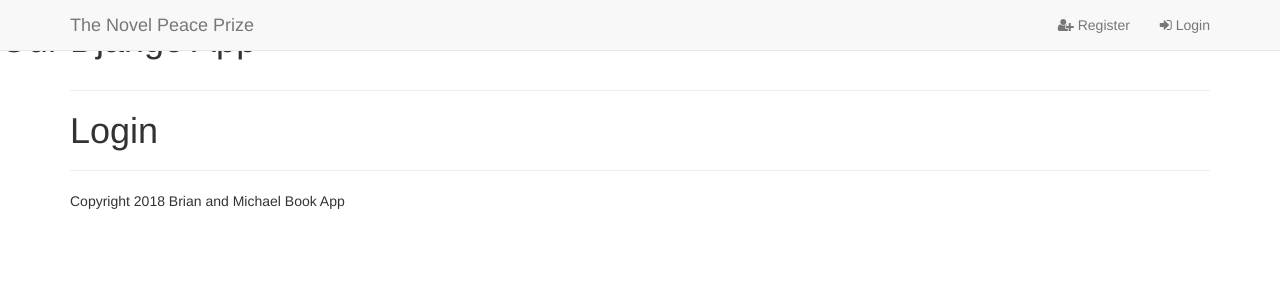
After one commit to mparkcode/django-books, a Django app: page /accounts/login in a window 1280 px wide. The commit adds this page. Shown: the top 300 px of the page. Run offline with Django 3.2, Linux system fonts and the light colour scheme; some libraries are stand-ins or nearby versions.

Commit message:
Added Login and register html pages

```diff
--- /dev/null
+++ b/accounts/templates/accounts/login.html
@@ -0,0 +1,5 @@
+{% extends 'base.html'%}
+
+{% block content%}
+<h1>Login</h1>
+{% endblock content %}
--- /dev/null
+++ b/accounts/templates/accounts/register.html
@@ -0,0 +1,5 @@
+{% extends 'base.html'%}
+
+{% block content%}
+<h1>Register</h1>
+{% endblock content %}
--- /dev/null
+++ b/accounts/urls.py
@@ -0,0 +1,9 @@
+
+from django.conf.urls import url
+from accounts.views import login, register
+
+
+urlpatterns = [
+    url(r'^login$', login, name="login"),
+    url(r'^register$', register, name="register")
+]
--- a/accounts/views.py
+++ b/accounts/views.py
@@ -1,3 +1,10 @@
 from django.shortcuts import render
 
+
+
 # Create your views here.
+def login(request):
+    return render(request, "accounts/login.html")
+
+def register(request):
+    return render(request, "accounts/register.html")
--- a/djangobooks/urls.py
+++ b/djangobooks/urls.py
@@ -13,11 +13,13 @@
     1. Import the include() function: from django.conf.urls import url, include
     2. Add a URL to urlpatterns:  url(r'^blog/', include('blog.urls'))
 """
-from django.conf.urls import url
+from django.conf.urls import url, include
 from django.contrib import admin
 from books.views import get_index
+from accounts import urls as accounts_urls
 
 urlpatterns = [
     url(r'^admin/', admin.site.urls),
-    url(r'^$', get_index)
+    url(r'^$', get_index),
+    url(r'^accounts/', include(accounts_urls))
 ]
--- a/templates/base.html
+++ b/templates/base.html
@@ -32,8 +32,8 @@
                         <li><a href="#"><i class="fa fa-sign-out"></i> Profile</a></li>
                         <li><a href="#"><i class="fa fa-sign-out"></i> Logout</a></li>
                     {%  else %}
-                        <li><a href="#"><i class="fa fa-user-plus"></i> Register</a></li>
-                        <li><a href="#"><i class="fa fa-sign-in"></i> Login</a></li>
+                        <li><a href="{% url 'register' %}"><i class="fa fa-user-plus"></i> Register</a></li>
+                        <li><a href="{% url 'login' %}"><i class="fa fa-sign-in"></i> Login</a></li>
                     {% endif %}
                 </ul>
             </div>
```
Also changed, not shown: accounts/templates/accounts/profile.html (added).
